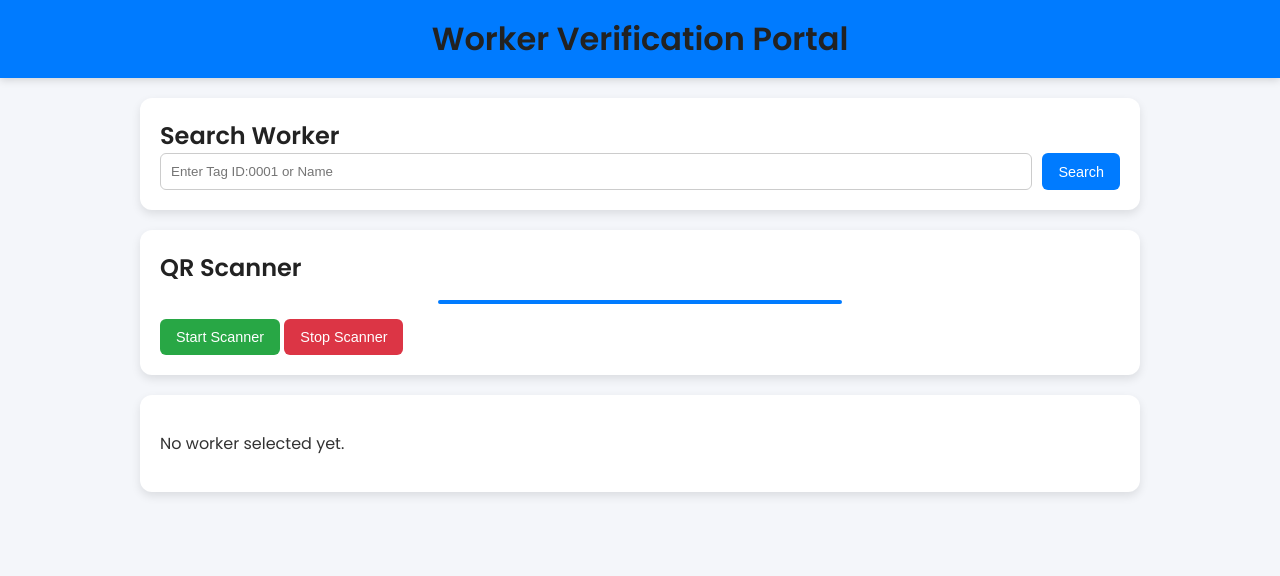
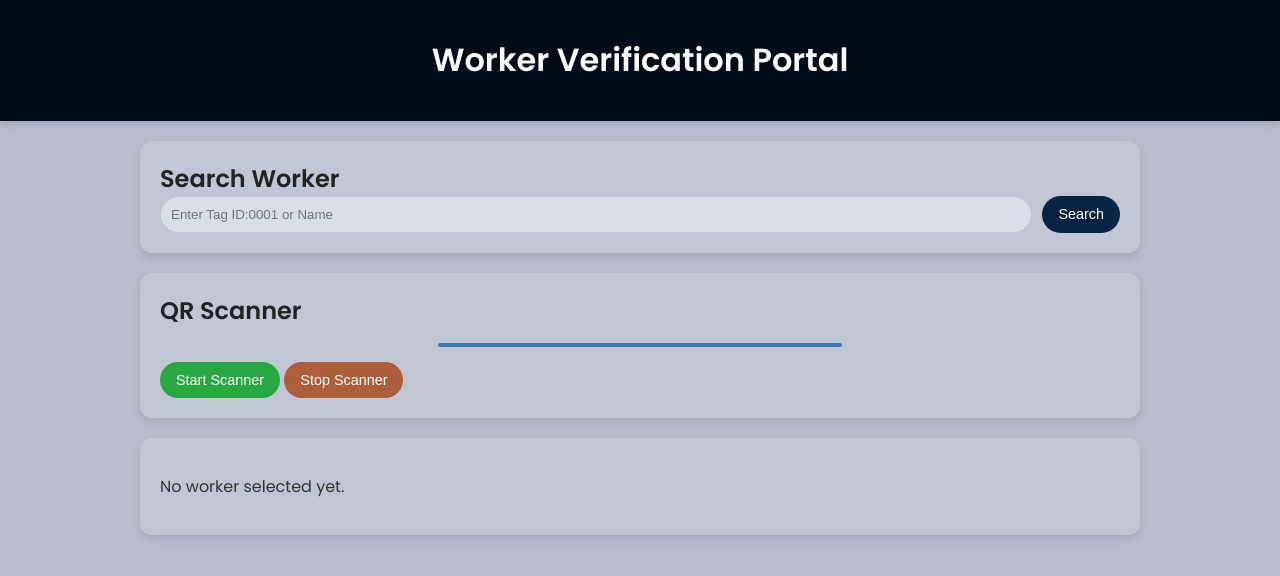
Before and after one commit to vikkytechpanthera/worker-db-viewer, a plain HTML site: page index.html in a window 1280 px wide. Drawn offline with Linux system fonts and the light colour scheme.

Commit message:
better UI

```diff
--- a/index.html
+++ b/index.html
@@ -10,7 +10,7 @@
 <body>
   <!-- Top Navbar -->
   <header class="navbar">
-    <h1>Worker Verification Portal</h1>
+    <h1 class="head-text">Worker Verification Portal</h1>
   </header>
 
   <main class="container">
--- a/styles.css
+++ b/styles.css
@@ -1,12 +1,12 @@
 /* Global */
 body {
   font-family: 'Poppins', sans-serif;
-  background: #f4f6fa;
+  background: #b6bdcb;
   margin: 0;
   color: #333;
 }
 
-h1, h2 {
+h2 {
   margin: 0;
   font-weight: 600;
   color: #222222;
@@ -14,11 +14,11 @@ h1, h2 {
 
 /* Navbar */
 .navbar {
-  background: #007bff;
+  background: #020c17;
   color: white;
   padding: 15px;
   text-align: center;
-  box-shadow: 0 2px 8px rgba(0,0,0,0.15);
+  box-shadow: 0 2px 8px rgba(0, 0, 0, 0.15);
 }
 
 /* Container */
@@ -30,7 +30,7 @@ h1, h2 {
 
 /* Cards */
 .card {
-  background: #fff;
+  background: #ffffff22;
   border-radius: 12px;
   padding: 20px;
   margin-bottom: 20px;
@@ -47,14 +47,15 @@ h1, h2 {
 #searchInput {
   flex: 1;
   padding: 10px;
-  border-radius: 6px;
-  border: 1px solid #ccc;
+  background-color: #e6ecf3a1;
+  border-radius: 20px;
+  border: 1px solid #c1c3c8;
 }
 
 button {
   padding: 10px 16px;
   border: none;
-  border-radius: 6px;
+  border-radius: 19px;
   cursor: pointer;
   font-size: 0.9rem;
   font-weight: 500;
@@ -62,13 +63,13 @@ button {
 }
 
 button:hover {
-  opacity: 0.9;
+  opacity: 0.8;
 }
 
 .btn-success { background: #28a745; color: #fff; }
-.btn-danger { background: #dc3545; color: #fff; }
+.btn-danger { background: #ad5e3a; color: #fff; }
 button:not(.btn-success):not(.btn-danger) {
-  background: #007bff;
+  background: #072341;
   color: #fff;
 }
 
@@ -76,7 +77,7 @@ button:not(.btn-success):not(.btn-danger) {
 #qr-reader {
   margin: 15px auto;
   max-width: 400px;
-  border: 2px solid #007bff;
+  border: 2px solid #3979bd;
   border-radius: 10px;
   background: #fafafa;
 }
@@ -84,9 +85,10 @@ button:not(.btn-success):not(.btn-danger) {
 /* Profile Card */
 .profile-card {
   display: grid;
-  grid-template-columns: 2fr 1fr;
-  gap: 20px;
+  grid-template-columns: 2fr minmax(180px, 1fr);
+  align-items: start;  /* stops shrinking */
 }
+
 
 .profile-info {
   display: grid;
```
